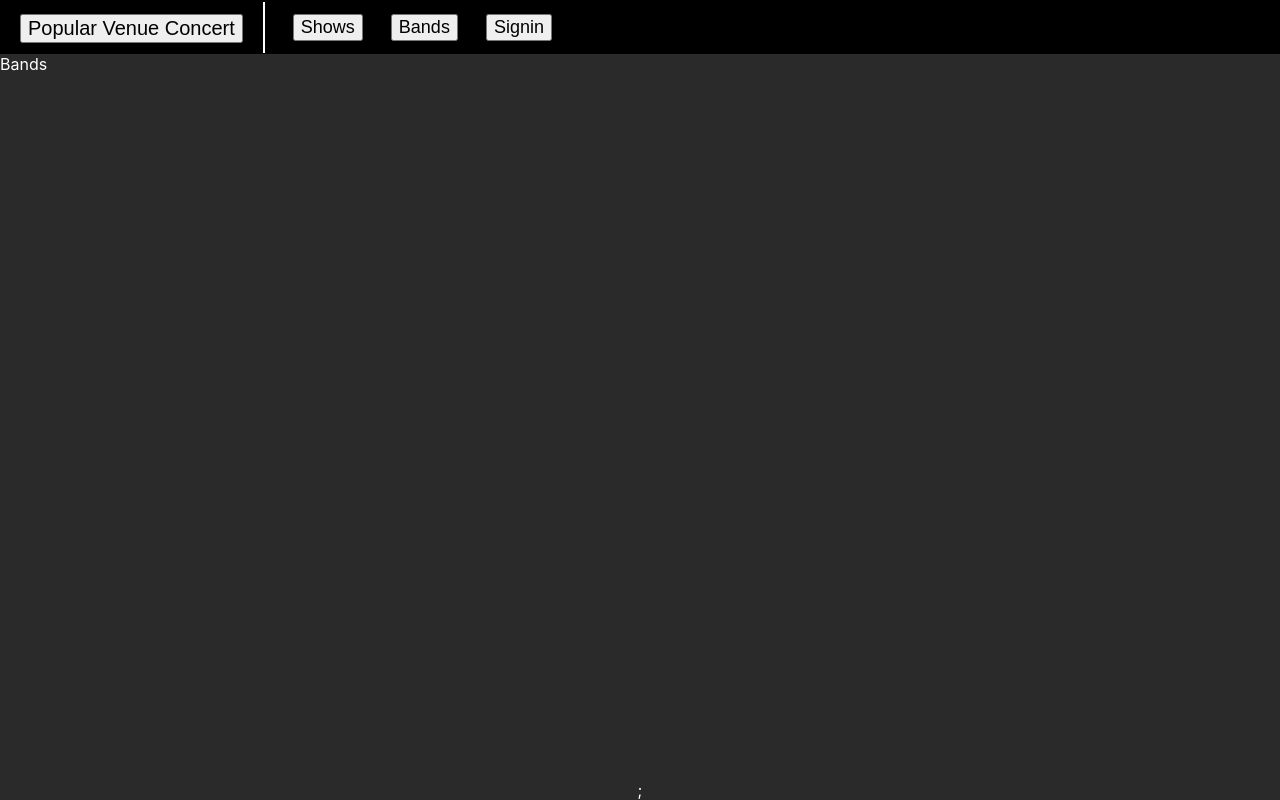
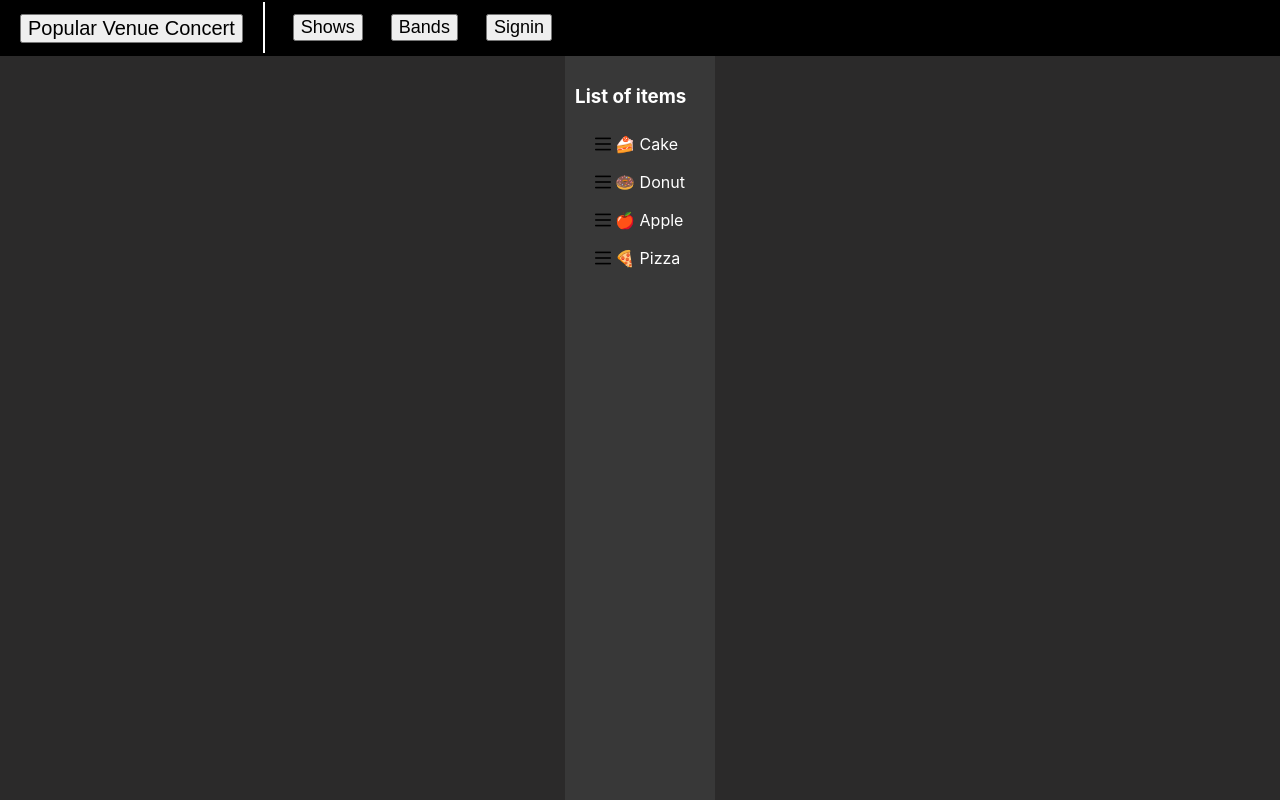
Before and after one commit to thanhduy1512/cypress-research, a Next.js app in the folder next-shows/: page /bands in a window 1280 px wide. Built offline with nearby package versions, Linux system fonts and the light colour scheme.

Commit message:
test drag frontend

```diff
--- a/next-shows/components/layout.tsx
+++ b/next-shows/components/layout.tsx
@@ -1,5 +1,5 @@
 import Link from 'next/link';
-import styles from '../styles/Home.module.css';
+import styles from '../pages/Home.module.css';
 
 type LayoutProps = {
   children: React.ReactNode;
--- a/next-shows/pages/_app.tsx
+++ b/next-shows/pages/_app.tsx
@@ -6,7 +6,7 @@ import Layout from '@/components/layout';
 export default function MyApp({ Component, pageProps }: AppProps) {
   return (
     <Layout>
-      <Component {...pageProps} />;
+      <Component {...pageProps} />
     </Layout>
   );
 }
--- /dev/null
+++ b/next-shows/pages/bands/Bands.module.css
@@ -0,0 +1,43 @@
+.container {
+  width: 100vw;
+  height: 100vh;
+  display: flex;
+  justify-content: center;
+}
+
+.main {
+  background-color: #383838;
+  color: #fff;
+  padding: 10px;
+}
+
+.ul {
+  margin: 0;
+  padding: 0;
+  list-style: none;
+}
+
+.ul li {
+  background-color: #383838;
+  padding: 10px 20px;
+  position: relative;
+  display: flex;
+  align-items: flex-start;
+  line-height: 1;
+}
+
+.li .drag {
+  margin-right: 15px;
+  cursor: move;
+}
+
+.li img {
+  width: 16px;
+  height: 16px;
+  margin-right: 4px;
+  color: #fff;
+}
+
+.li img:hover {
+  cursor: move;
+}
--- a/next-shows/pages/bands/index.tsx
+++ b/next-shows/pages/bands/index.tsx
@@ -1,4 +1,34 @@
+import styles from './Bands.module.css';
+import hamburger from './hamburger.png';
 const Bands = () => {
-  return <div className="container">Bands</div>;
+  const state = {
+    items: ['🍰 Cake', '🍩 Donut', '🍎 Apple', '🍕 Pizza'],
+  };
+  const onDragStart = (e: any) => {
+    e.dataTransfer.effectAllowed = 'move';
+    e.dataTransfer.setData('text/html', e.target.parentNode.parentNode);
+    e.dataTransfer.setDragImage(e.target.parentNode.parentNode, 20, 20);
+  };
+  return (
+    <div className={styles.container}>
+      <main className={styles.main} onDragOver={(e) => e.preventDefault()}>
+        <h3>List of items</h3>
+        <ul className={styles.ul}>
+          {state.items.map((item) => (
+            <li className={styles.li} key={item}>
+              <div className="drag">
+                <img
+                  draggable
+                  onDragStart={onDragStart}
+                  src={'./hamburger.png'}
+                />
+              </div>
+              {item}
+            </li>
+          ))}
+        </ul>
+      </main>
+    </div>
+  );
 };
 export default Bands;
--- a/next-shows/pages/index.tsx
+++ b/next-shows/pages/index.tsx
@@ -1,4 +1,4 @@
-import styles from '../styles/Home.module.css';
+import styles from './Home.module.css';
 
 export default function Home() {
   return (
--- a/next-shows/pages/shows/index.tsx
+++ b/next-shows/pages/shows/index.tsx
@@ -1,5 +1,5 @@
 import { useEffect, useState } from 'react';
-import styles from '../../styles/Shows.module.css';
+import styles from './Shows.module.css';
 import ShowListItem from '@/components/showListItem';
 
 interface Show {
--- a/next-shows/styles/styles.css
+++ b/next-shows/styles/styles.css
@@ -1,16 +1,21 @@
-html, body {
+* {
+  box-sizing: border-box;
+}
+
+html,
+body {
   font-family: 'SF Pro Text', 'SF Pro Icons', 'Helvetica Neue', 'Helvetica',
     'Arial', sans-serif;
   margin: 0;
   padding: 0;
 }
 
-.container{
+.container {
   width: 100vw;
   height: 100vh;
 }
 
-a{
+a {
   text-decoration: none;
   color: black;
 }
```
Also changed, not shown: next-shows/hooks/useDragAndDrop.ts (added, +22 -0 lines), next-shows/pages/Home.module.css (renamed from next-shows/styles/Home.module.css), next-shows/pages/shows/Shows.module.css (renamed from next-shows/styles/Shows.module.css), next-shows/public/hamburger.png (added), 1 other file (tests, documents, lock files or other folders).
